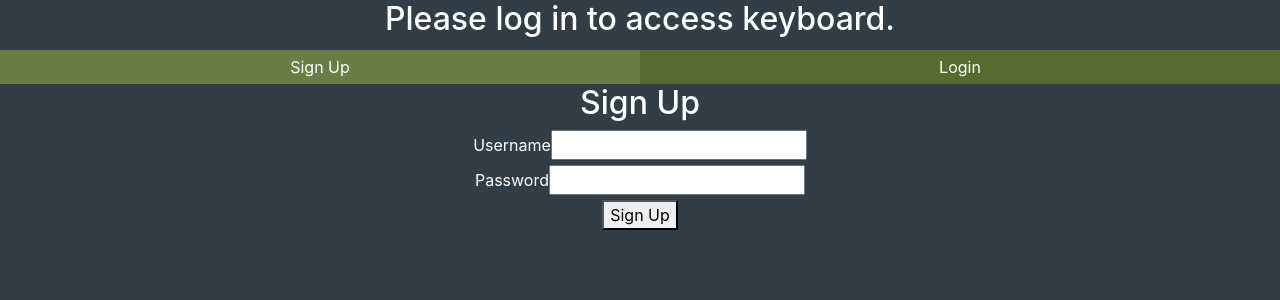
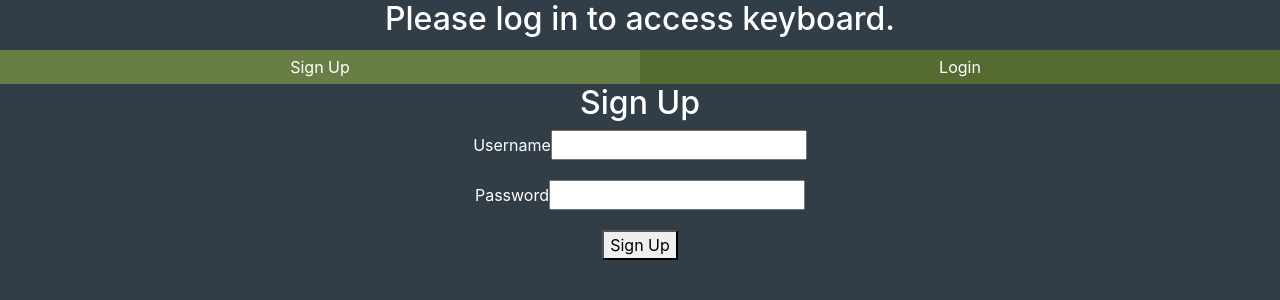
Before and after one commit to MichaelAZimmerman/synthesizer, a React (Create React App) app: page /signup in a window 1280 px wide. Shown: the top 300 px of the page. Built offline with nearby package versions, Linux system fonts and the light colour scheme.

Commit message:
adds hints for input validation on signup

```diff
--- a/src/components/Signup.js
+++ b/src/components/Signup.js
@@ -8,6 +8,8 @@
   const [password, setPassword] = useState("");
   const { callAPI: signupCall } = useFetch("POST");
   const [error, setError] = useState(null);
+  const [passwordValid, setPasswordValid] = useState(true);
+  const [usernameValid, setUsernameValid] = useState(true);
   return (
     <>
       <h2>Sign Up</h2>
@@ -17,8 +19,14 @@
           <input
             id="username"
             onChange={(e) => setUsername(e.target.value)}
+            onBlur={() => {
+              setUsernameValid(username.length > 4 && username.length <= 20);
+            }}
             value={username}
           />
+        </div>
+        <div className={usernameValid ? "form-hint" : "form-error"}>
+          Username must be between 5 and 20 characters.
         </div>
         <div className="">
           <label htmlFor="password">Password</label>
@@ -26,8 +34,14 @@
             type="password"
             id="password"
             onChange={(e) => setPassword(e.target.value)}
+            onBlur={() => {
+              setPasswordValid(password.length > 4 && password.length <= 20);
+            }}
             value={password}
           />
+          <div className={passwordValid ? "form-hint" : "form-error"}>
+            Password must be between 5 and 20 characters
+          </div>
         </div>
 
         <button
```
